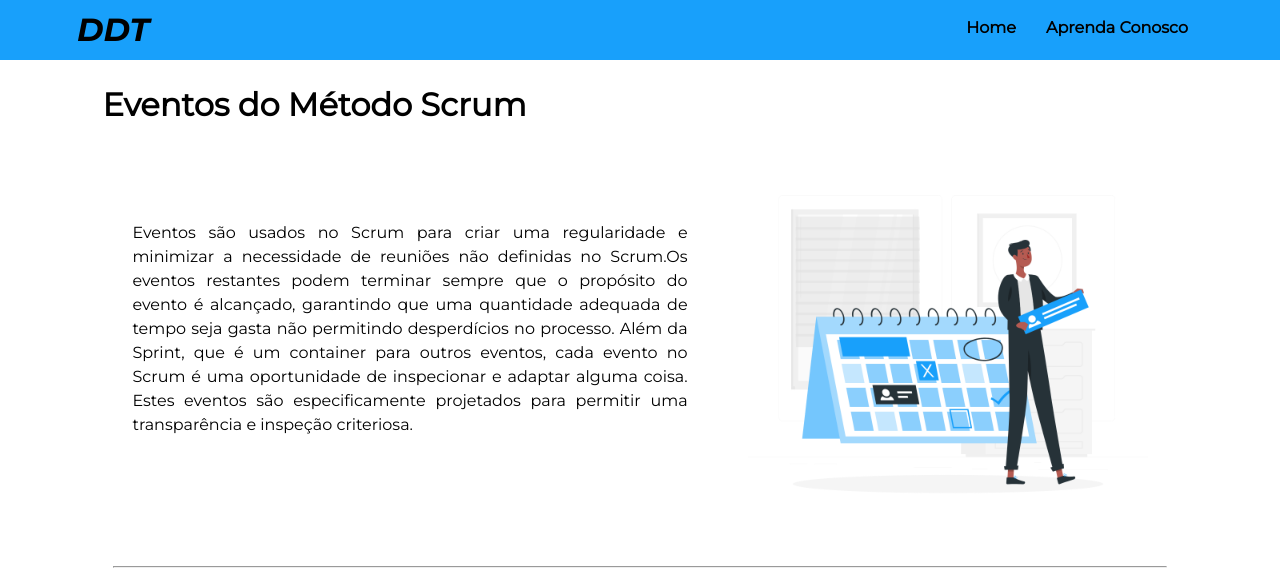
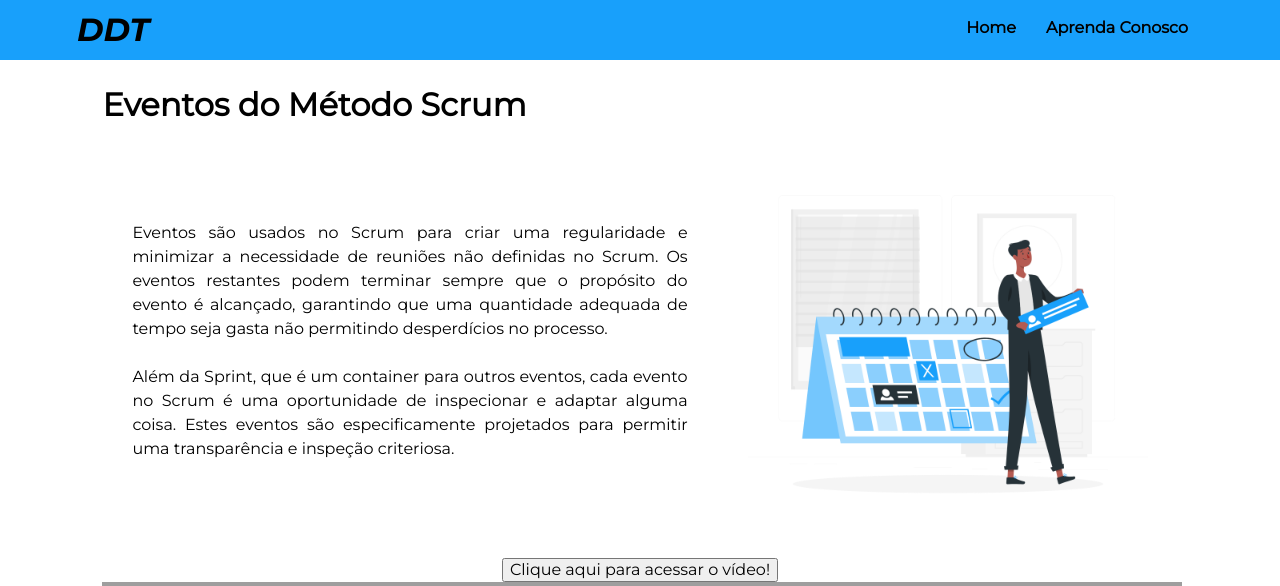
Before and after one commit to erickhoawata/DDT-1-Sem, a Flask app: page /eventos in a window 1280 px wide. Shown: the top 586 px of the page. Run offline with Flask 3, Linux system fonts and the light colour scheme; grey boxes are pictures that could not be loaded.

Commit message:
Update eventos.html

```diff
--- a/templates/eventos.html
+++ b/templates/eventos.html
@@ -18,9 +18,9 @@
         <div class="container">
             <div class="left">
                 Eventos são usados no Scrum para criar uma regularidade e minimizar a necessidade de reuniões não
-                definidas no Scrum.Os eventos restantes podem terminar sempre que o propósito do evento é alcançado,
-                garantindo que uma quantidade adequada de tempo seja gasta não permitindo desperdícios no processo. Além
-                da Sprint, que é um container para outros eventos, cada evento no Scrum é uma oportunidade de
+                definidas no Scrum. Os eventos restantes podem terminar sempre que o propósito do evento é alcançado,
+                garantindo que uma quantidade adequada de tempo seja gasta não permitindo desperdícios no processo.
+                <br><br> Além da Sprint, que é um container para outros eventos, cada evento no Scrum é uma oportunidade de
                 inspecionar e adaptar alguma coisa. Estes eventos são especificamente projetados para permitir uma
                 transparência e inspeção criteriosa.
             </div>
@@ -28,8 +28,33 @@
                 <img class="imgev1" src="../static/img/event5.png" alt="event5">
             </div>
         </div>
-        <hr>
         <div>
+             <!--Botao do colaspe-->
+        <div class="center">
+            <button type="button" class="collapsible">Clique aqui para acessar o vídeo!</button>
+            <div class="content">
+                <iframe class="center" src="https://www.youtube.com/embed/jf9q5hBY7CE" frameborder="o" width="1080" height="600"></iframe>
+            </div>
+            <script>
+                var coll = document.getElementsByClassName("collapsible");
+                var i;
+
+
+                for (i = 0; i < coll.length; i++) {
+                  coll[i].addEventListener("click", function() {
+                    this.classList.toggle("desactive");
+                    var content = this.nextElementSibling;
+                    if (content.style.display === "block") {
+                      content.style.display = "none";
+                    } else {
+                      content.style.display = "block";
+                    }
+                  });
+                }
+
+            </script>
+            </div>
+            <hr>
 
             <!--Sprint-->
             <h1>Sprint</h1>
@@ -37,7 +62,7 @@
                 <div class="left">
                     É o principal evento do Framework Scrum, pode ser exemplificada como um “container” dos outros
                     eventos. Uma sprint pode durar de 1 semana a 1 mês, com uma média de duração de 2 semanas.
-                    Normalmente tem duração fixa, mas pode ser alterada com base em reuniões da equipe.Ao final de cada
+                    Normalmente tem duração fixa, mas pode ser alterada com base em reuniões da equipe. <br><br> Ao final de cada
                     sprint, um novo incremento do projeto é concluído e pode ser adicionado ao projeto do cliente, e uma
                     sprint só pode ser iniciada ao término da anterior.Uma sprint tem a participação de toda a equipe
                     (Product Owner, Scrum Master e Time de Desenvolvimento.), e possuí uma meta, que se perder o sentido
@@ -53,19 +78,38 @@
             <h2>A Sprint é composta por:</h2>
             <div class="container">
                 <div class="left1">
+                    <br><br><br>
                     <b>Sprint Planning</b>
                     <br><br>
-                    Tem que durar no máximo 8 horas, podendo ser fragmentada em duas reuniões de 4 horas.O objetivo da
+                    Tem que durar no máximo 8 horas, podendo ser fragmentada em duas reuniões de 4 horas. O objetivo da
                     sprint planning é criar o sprint backlog, para isso o Product Owner apresenta o Product Backlog, com
                     as metas e prioridades, e a equipe apresenta suas opiniões e se compromete com a entrega discutida.
                 </div>
                 <div><img class="imgev1" src="../static/img/event3.png" alt="event2"></div>
             </div>
+            <div class="container">
+                <div class="posicao">
+                    <b>Como fazer o Sprint Planning?</b>
+                    <br><br>
+                    O sprint planning ou planejamento do projeto é considerada
+                    a principal etapa do método scrum, pois nesse evento o time
+                    scrum se reúne e têm uma visão geral do produto e das tarefas
+                    a serem executadas.
+                    Para o sprint planning recomendamos um site chamado Trello,
+                    essa ferramenta possibilita a criação de quadros organizacionais e
+                    auxilia no planejamento da equipe e na transparência. <br><br>
+                    O quadro organizacional deve ser composto por 3 colunas:
+                    To do (tarefas a serem feitas), Doind (tarefas que estão sendo
+                    executadas) e Done(tarefas já realizadas).
+                </div>
+            </div>
+            <br><br><hr>
 
             <!--pt2-->
             <div class="container">
                 <div class="elemento"><img class="imgev1" src="../static/img/event2.png" alt="event3"></div>
                 <div class="left1">
+                     <br><br>
                     <b>Daily Scrum Meeting</b>
                     <br><br>
                     Tem uma duração máxima de 15 min, ou seja, é uma reunião curta que deve ser feita com todos em pé
@@ -74,26 +118,62 @@
                         <li>O que pretendo fazer até a próxima daily scrum meeting?</li>
                         <li>O que me impede de fazer isso?</li>
                     </ul>
-                    O Scrum Master modera e anota os impedimentos, e o Product Owner se mantém informado.
+                    *O Scrum Master modera e anota os impedimentos, e o Product Owner se mantém informado.
+                </div>
+            </div>
+            <div class="container">
+                <div class="posicao">
+                    <b>Como fazer a Daily Scrum?</b>
+                    <br><br>
+                    A daily scrum é uma reunião entre a equipe que deve ser efetuada
+                    no mínimo 4x na semana e deve ter uma duração máxima de 15
+                    minutos.
+
+                    Nessa reunião são levantadas as seguintes perguntas:
+                    "O que eu fiz ontem?", "O que eu vou fazer hoje?" e
+                    "Tem algo que me impede de efetuar as tarefas de hoje?"
+                    <br><br>
+                    O scrum master da equipe deve anotar essas respostas e auxiliar
+                    a equipe assim que possível.
                 </div>
             </div>
             <!--pt3-->
+            <br><br><hr>
             <div class="container">
                 <div class="left1">
+                    <br>
                     <b>Sprint Review Meeting</b>
                     <br><br>
                     Sua duração total deve ser de 4 horas com no máximo 1 hora de apresentação por pessoa.
                     O time apresenta ao Product Owner o que foi realizado na sprint, e para isso nada de maquetes ou
-                    power points, a funcionalidade do produto deve ser mostrada em pleno funcionamento .
+                    power points, a funcionalidade do produto deve ser mostrada em pleno funcionamento.
                     Com base no que foi mostrado, o feedback do Product Owner e/ou das partes interessadas é essencial
                     para saber se aquilo será utilizado, aprimorado ou descartado.
                 </div>
                 <div class="elemento"><img class="imgev1" src="../static/img/event4.png" alt="event4"></div>
             </div>
+            <div class="container">
+                <div class="posicao">
+                    <b>Como fazer a Sprint Review?</b>
+                    <br><br>
+                    A sprint review é basicamente uma apresentação do desempenho
+                    da equipe na sprint. Essa apresentação deve ser feita pelo Product
+                    Owner do time scrum, que mostrará o produto com as principais
+                    funcionalidades, algumas alterações que devem ser previamente
+                    combinadas com o cliente.
+                    <br><br>
+                    Essa apresentação deve ser bem curta e direta, com o objetivo
+                    de 'vender' o produto para o cliente em poucos minutos, o famoso
+                    Pitch. Após essa apresentação, o cliente dará o feedback e caso
+                    seja necessário, apontará algumas mudanças que mais lhe agradam.
+                </div>
+            </div>
+            <br><br><hr>
             <!-- pt4 -->
             <div class="container">
                 <div class="elemento"><img class="imgev1" src="../static/img/event6.png" alt="event6"></div>
                 <div class="left1">
+                    <br><br><br><br>
                     <b>Sprint Retrospective</b>
                     <br><br>
                     Essa reunião deve ter no máximo 3 horas e é moderada pelo Scrum Master. Aqui devem discutir como foi
@@ -101,15 +181,29 @@
                     eficiente ou até divertida.
                 </div>
             </div>
+            <div class="container">
+                <div class="posicao">
+                    <b>Como fazer a Sprint Retrospective?</b>
+                    <br><br>
+                    A sprint retrospective é uma reunião que é feita após o término
+                    da sprint, nela devem ser apontadas ideias para melhorar o desempenho
+                    da equipe, os pontos positivos e negativos da sprint e o destaque
+                    da equipe.
+                    <br><br>Essa reunião pode ser feita pessoalmente em quadros organizacionais ou pode-se utilizar alguns templates do Trello.
+                </div>
+            </div>
+
+
+            <br><br><br>
 
 
         </div>
-        <hr>
     </div>
 
 
 
     <!-- retornar a trilha -->
+    <br>
 
     <div class="center">
         <img src="../static/img/trofeu.svg" class="center" alt="trofeu trilha"><br>
```
